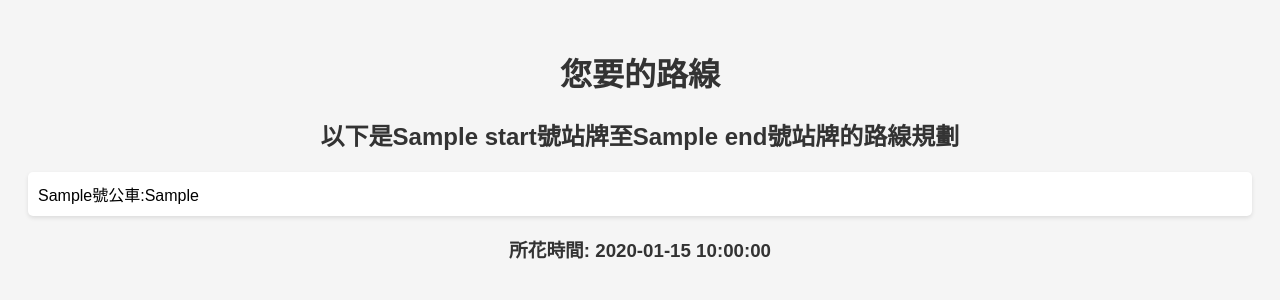
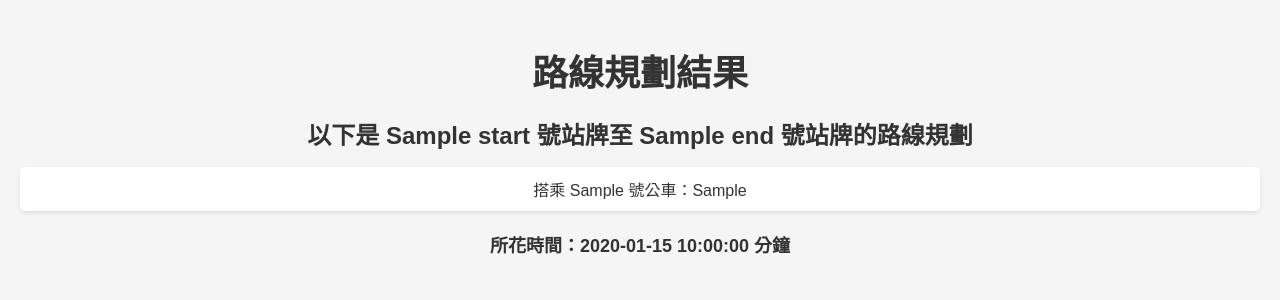
Before and after one commit to ZArrow9/route_recommed, a FastAPI app: template templates/result.html in a window 1280 px wide. Shown: the top 300 px of the page. Run offline with FastAPI, Linux system fonts and the light colour scheme; the template is opened without the code that fills it: most values are stand-ins (such as "Sample title", 1, 10 or a date in 2020).

Commit message:
third commit

```diff
--- a/data_generation/bus.py
+++ b/data_generation/bus.py
@@ -1,7 +1,7 @@
 import csv
 import random
 
-# 創建空的矩陣
+#建立空的矩陣
 matrix = []
 
 # 生成 100 列
--- a/route.py
+++ b/route.py
@@ -121,8 +121,3 @@ def data_processing(shortest_path):
     return bus,new_shortest_path
 
 bus_data, stop_data = load_data_from_csv()
-
-"""bus_number,new_shortpath,time=find_shortest_path(56,88)
-for b,n in zip(bus_number, new_shortpath):
-    print(str(b)+":"+str(n))
-print("所花時間:"+str(time))"""
--- a/templates/result.html
+++ b/templates/result.html
@@ -1,19 +1,31 @@
 <!DOCTYPE html>
-<html>
+<html lang="zh-TW">
 <head>
-    <title>結果</title>
+    <meta charset="UTF-8">
+    <meta name="viewport" content="width=device-width, initial-scale=1.0">
+    <title>路線規劃結果</title>
     <style>
         body {
             font-family: Arial, sans-serif;
+            background-color: #f5f5f5;
+            color: #333;
+            margin: 0;
             padding: 20px;
-            background-color: #f5f5f5;
-
+            box-sizing: border-box;
         }
         h1, h2, h3 {
-            color: #333;
             text-align: center;
         }
+        h1 {
+            font-size: 36px;
+            margin-bottom: 20px;
+        }
         h2 {
+            font-size: 24px;
+            margin-bottom: 10px;
+        }
+        h3 {
+            font-size: 18px;
             margin-top: 20px;
         }
         ul {
@@ -21,28 +33,44 @@
             padding: 0;
         }
         li {
+            margin-bottom: 10px;
+            padding: 10px;
             background-color: #fff;
-            padding: 10px;
-            margin-bottom: 5px;
             border-radius: 5px;
-            box-shadow: 0 2px 4px rgba(0,0,0,0.1);
+            box-shadow: 0 2px 4px rgba(0, 0, 0, 0.1);
+            display: flex; /* Use flexbox for alignment */
+            justify-content: center; /* Center horizontally */
+            align-items: center; /* Center vertically */
+            text-align: center; /* Center text within the li */
         }
     </style>
 </head>
 <body>
-    <h1>您要的路線</h1>
-    <h2>以下是{{start}}號站牌至{{end}}號站牌的路線規劃</h2>
+    <div>
+        <h1>路線規劃結果</h1>
+        <h2>以下是 {{ start }} 號站牌至 {{ end }} 號站牌的路線規劃</h2>
+
         {% if shortest_path %}
     <ul>
+        {% set first_bus = true %}
         {% for bus_info in bus %}
-                    <li>{{ bus_info }}號公車:{{ shortest_path[loop.index0]|join(', ') }}</li>
+            {% if loop.index0 == 0 %}
+                <li>搭乘 {{ bus_info }} 號公車：{{ shortest_path[loop.index0] | join(' → ') }}</li>
+            {% else %}
+                {% if first_bus %}
+                    <li>轉乘 {{ bus_info }} 號公車：{{ shortest_path[loop.index0] | join(' → ') }}</li>
+                    {% set first_bus = false %}
+                {% else %}
+                    <li>再轉乘 {{ bus_info }} 號公車：{{ shortest_path[loop.index0] | join(' → ') }}</li>
+                {% endif %}
+            {% endif %}
         {% endfor %}
     </ul>
 {% endif %}
 
         {% if time %}
-        <h3>所花時間: {{ time }}</h3>
+        <h3>所花時間：{{ time }} 分鐘</h3>
         {% endif %}
-
+    </div>
 </body>
 </html>
--- a/web_page.py
+++ b/web_page.py
@@ -1,24 +1,28 @@
-from fastapi import FastAPI, Request,Form
+from fastapi import FastAPI, Request, Form
 from fastapi.responses import HTMLResponse
 from fastapi.templating import Jinja2Templates
 from route import find_shortest_path
+
 app = FastAPI()
 
-# 创建 Jinja2Templates 实例并指定模板目录
+# 建立 Jinja2Templates 實例並指定模板目錄
 templates = Jinja2Templates(directory="templates")
 
 @app.get("/", response_class=HTMLResponse)
 async def index(request: Request):
-    # 渲染 index.html 模板并返回
+    # 渲染 index.html 模板並返回
     return templates.TemplateResponse("index.html", {"request": request})
 
 @app.post("/submit/")
 async def submit_form(request: Request, start: int = Form(...), end: int = Form(...)):
-    bus,shortest_path,time = find_shortest_path(start, end)
+    # 從 route 模組中尋找最短路徑
+    bus, shortest_path, time = find_shortest_path(start, end)
+
+    # 返回結果的 HTML 模板頁面
     return templates.TemplateResponse("result.html", {
         "request": request,
-        "start":start,
-        "end":end,
+        "start": start,
+        "end": end,
         "bus": bus,
         "shortest_path": shortest_path,
         "time": time
```
Also changed, not shown: data_generation/stop.py (+20 -19 lines). Lines whose indentation alone changed are shown as unchanged.
